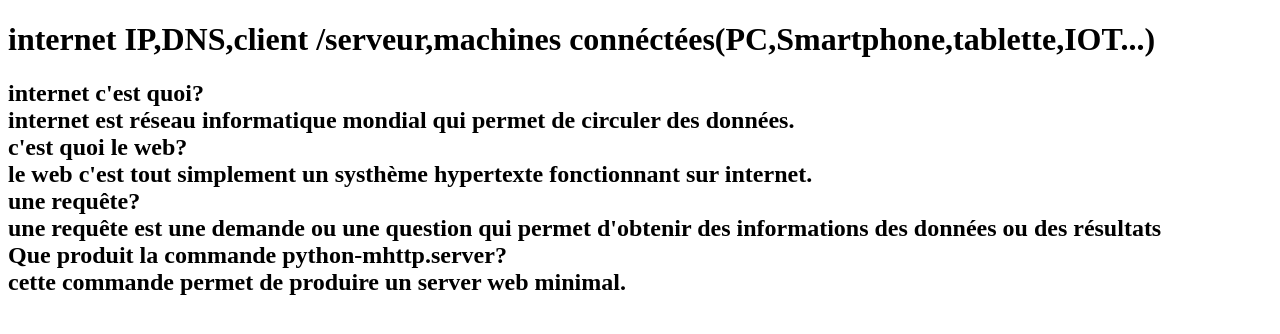
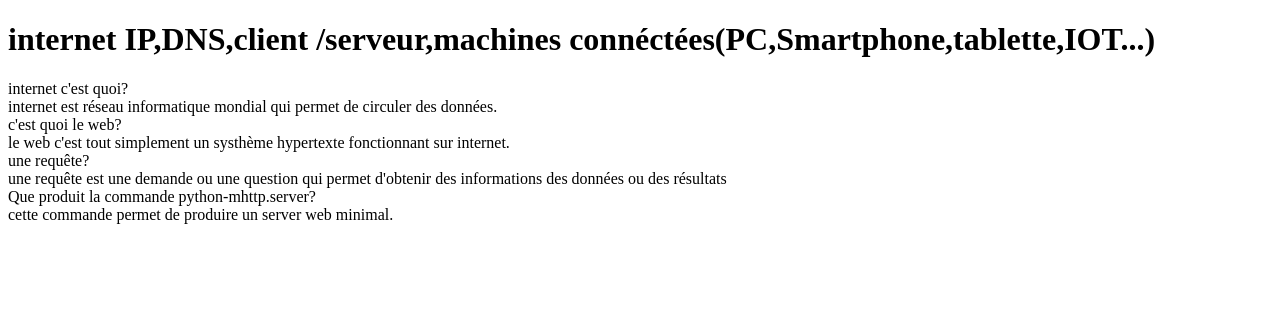
Before and after one commit to Emma-08/Emma-08, a plain HTML site: page index.html in a window 1280 px wide. Drawn offline with Linux system fonts and the light colour scheme.

Commit message:
Update index.html

```diff
--- a/index.html
+++ b/index.html
@@ -8,7 +8,7 @@
 <body>
     <h1>internet IP,DNS,client /serveur,machines connéctées(PC,Smartphone,tablette,IOT...)</h1>
 
-    <h2>internet c'est quoi?<br>
+    <p>internet c'est quoi?<br>
         internet est réseau informatique mondial qui permet de circuler des données.<br>
         c'est quoi le web?<br>
         le web c'est tout simplement un systhème hypertexte fonctionnant sur internet.<br>
@@ -16,7 +16,7 @@
         une requête est une demande ou une question qui permet d'obtenir des informations des données ou des résultats<br>
         Que produit la commande python-mhttp.server?<br>
         cette commande permet de produire un server web minimal.<br>
-    </h2>
+    </p>
 </body>
 </html>
 <imag src="https://images.app.goo.gl/A8w4eCADYpvnmTgT9">
```
